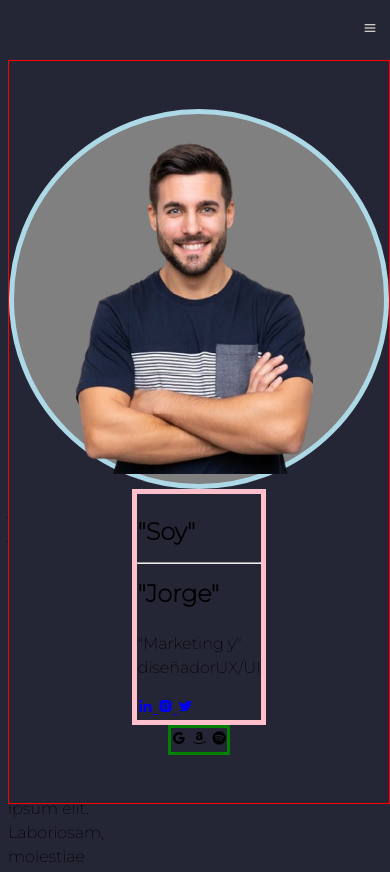
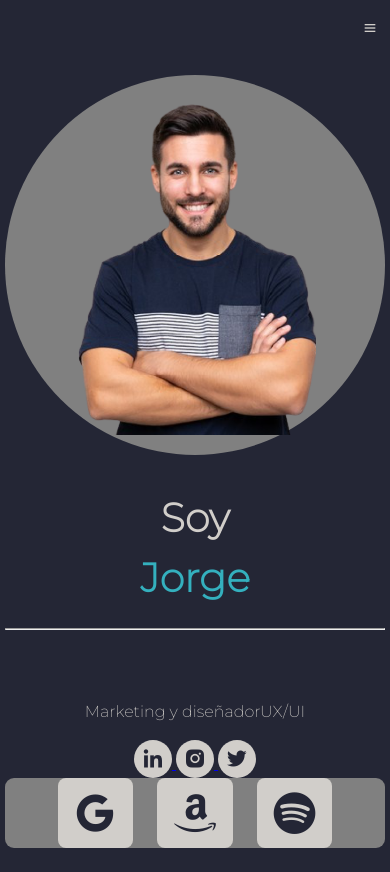
Before and after one commit to elcarlosfranco13/Portafolio-Academlo, a plain HTML site: page index.html in a window 390 px wide. Shown: the top 872 px of the page. Drawn offline with nearby package versions, Linux system fonts and the light colour scheme.

Commit message:
"navbar y header listos"

```diff
--- a/index.html
+++ b/index.html
@@ -41,14 +41,13 @@
         </div>
         <div class="header_info">
           <h2>
-            "Soy"
+            Soy
+            <br>
+            <span>Jorge</span>
             <hr>
-            <span>"Jorge"</span>
           </h2>
           <p>
-            "Marketing y"
-            <br>
-            diseñadorUX/UI
+            Marketing y diseñadorUX/UI
           </p>
           <div class="header__icons">
             <a href="https://mx.linkedin.com/" target="_blank">
@@ -68,7 +67,7 @@
           <i class='bx bxl-spotify'></i>
         </div>
     </section>
-    <div class="wrapper">
+    <div id="wrapper" class="wrapper">
       <section id="aboutme" class="aboutme">Acerca de mi
         <div class="description__container">
           <p>Lorem ipsum, dolor sit amet consectetur adipisicing elit.
--- a/style.css
+++ b/style.css
@@ -21,9 +21,6 @@ html {
   box-sizing: inherit;
 }
 
-.section {
-  color: var(--font-colorheader);
-}
 /* Diseño de navbar */
 .navbar {
   position: fixed;
@@ -65,27 +62,43 @@ html {
 /* Diseño del Header */
 .header{
   background-color: var(--color-primary);
-  border: 1px solid red;
-
-
+  /* border: 1px solid red; */
 }
 
 
 .header__image--container{
   background-color: grey;
-  border: 5px solid lightblue;
+  /* border: 5px solid lightblue; */
   border-radius: 50%;
 }
 .header_info{
-border: 5px solid pink;
+/* border: 5px solid pink; */
 }
 .header__social{
-  border: 3px solid green;
+  /* border: 3px solid green; */
+  background-color: grey;
+  color: var(--color-primary);
+  border-radius: 9px;
 }
+.header__icons i{
+  background-color: var(--font-colortext);
+  border-radius: 50%;
+  padding: 7px;
+  font-size: 1.5rem;
+  color: var(--color-primary);
+}
+.wrapper{
+  width: 100%;
+}
+
 
 .wrapper {
   width: 100px;
   margin-top: var(--navbar-height);
+}
+
+span{
+  color: var(--font-colorheader);
 }
 /* version movil */
 @media (max-width: 500px) {
@@ -127,29 +140,59 @@ border: 5px solid pink;
   }
   /* Header */
   .header{
-    margin-top: 0;
     display: flex;
     flex-direction: column;
     align-items: center;
-    position: absolute;
-    padding: 3rem;
-    width: 98%;
+    padding: 4.2rem;
+    width: 100%;
 
   }
   .header__image--container{
-    position: relative;
     width: 380px;
     height: 380px;
-    margin-top: 0;
+    text-align: center;
+
   }
   .image img{
     height: 360px;
-    position: relative;
-    top: 0px;
-    right: -57px;
-    z-index: 1;
+    right: -65px;
+  }
+  .description__text{
+    font-size: 20px;
 
   }
+
+  .header_info{
+    width: 380px;
+    display: flex;
+    flex-direction: column;
+    align-items: center;
+    text-align: center;
+  }
+  .header_info p{
+    color: var(--font-colortext);
+  }
+
+  .header_info h2{
+    color:#d1ceca;
+    width: 100%;
+    font-size: 40px;
+  }
+  .header__social{
+    width: 380px;
+    display: flex;
+    justify-content: center;
+    gap: 1.5rem;
+
+  }
+  .header__social i{
+    background-color: var(--font-colortext);
+    padding: .65rem .80rem;
+    font-size: 50px;
+    border-radius: 8px;
+  }
+
+
 
 /* version escritorio */
 @media (min-width: 500px) {
```
